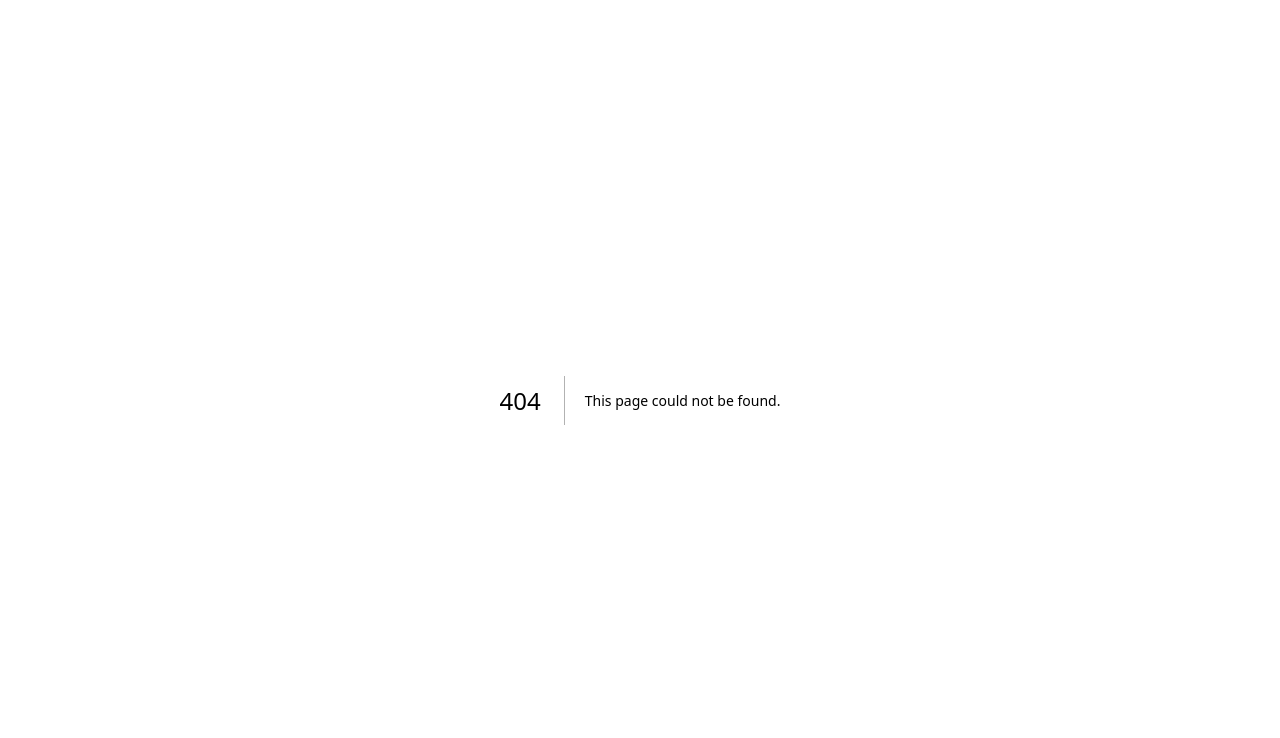
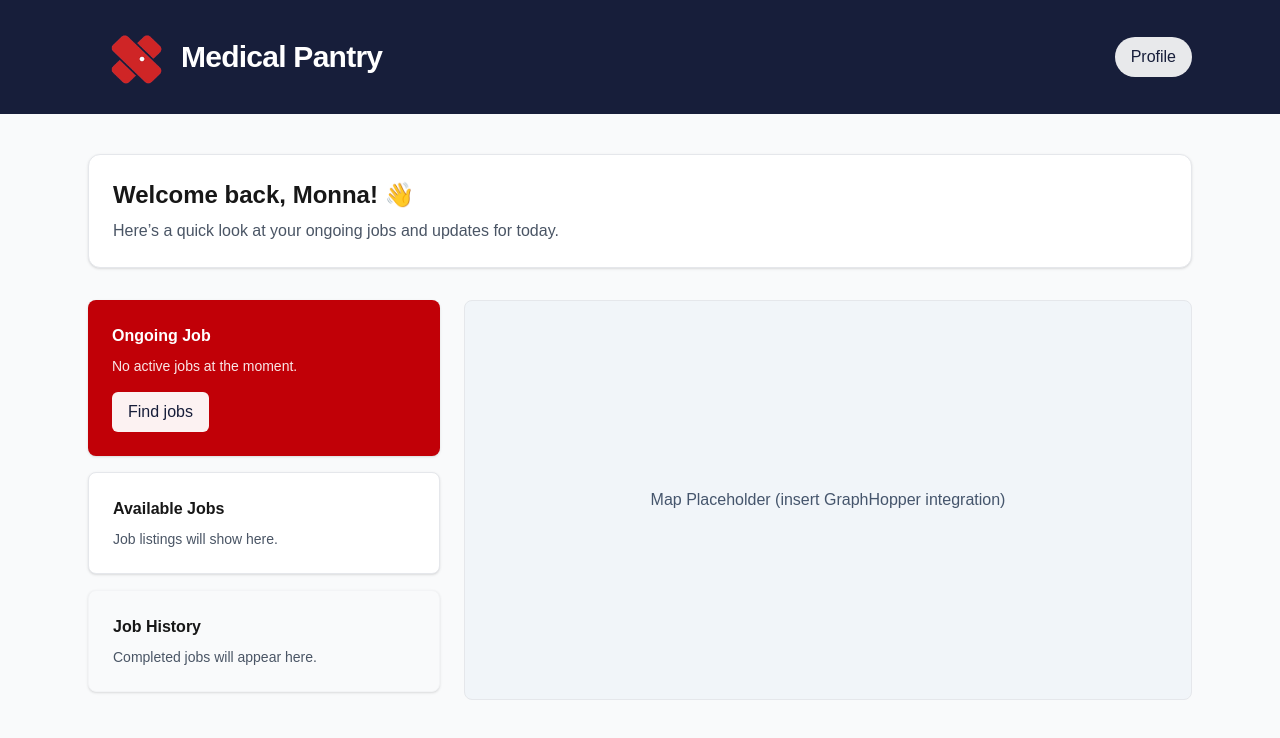
Before and after one commit to shermintea/GoodRun, a Next.js app: page /dashboard in a window 1280 px wide. Before the commit this address had no page. Shown: the top 738 px of the page. Built offline with nearby package versions, Linux system fonts and the light colour scheme.

Commit message:
Added volunteer dashboard layout

```diff
--- /dev/null
+++ b/app/dashboard/page.tsx
@@ -0,0 +1,122 @@
+/*******************************************************
+* Project:   COMP30023 IT Project 2025 – GoodRun Volunteer App
+* File:      dashboard/page.tsx
+* Author:    IT Project – Medical Pantry – Group 17
+* Date:      15-09-2025
+* Version:   1.2
+* Purpose:   Volunteer dashboard with consistent header,
+*            profile button, welcome message, jobs overview,
+*            and map placeholder.
+* Revisions:
+* v1.0 - Initial dashboard layout
+* v1.1 - Added welcome banner and profile button at top right
+* v1.2 - Conditional ongoing job state (active vs none)
+*******************************************************/
+
+
+import Image from "next/image";
+
+export default function DashboardPage() {
+    // TODO: Replace this with real data from backend
+    const activeJob = false; // Flip to true to preview the "update details" state
+
+    return (
+        <main className="min-h-screen bg-gray-50">
+            {/* Top banner (logo + profile button) */}
+            <header className="bg-[#171e3a] text-white">
+                <div className="mx-auto max-w-6xl px-6 py-6 flex items-center justify-between">
+                    {/* Left: Logo + text */}
+                    <a href="/" className="flex items-center gap-2">
+                        <Image
+                            src="/mpLogo.png"
+                            alt="Medical Pantry logo"
+                            width={85}
+                            height={85}
+                            className="rounded-md"
+                        />
+                        <span className="text-3xl font-semibold tracking-tight">
+                            Medical Pantry
+                        </span>
+                    </a>
+
+                    {/* Right: Profile button */}
+                    <a
+                        href="/profile"
+                        className="rounded-full bg-white/90 px-4 py-2 text-[#171e3a] font-medium hover:bg-white transition"
+                    >
+                        Profile
+                    </a>
+                </div>
+            </header>
+
+            {/* Dashboard content */}
+            <section className="max-w-6xl mx-auto px-6 py-10">
+                {/* Welcome banner */}
+                <div className="mb-8 rounded-xl bg-white border border-gray-200 p-6 shadow-sm">
+                    <h1 className="text-2xl font-semibold">Welcome back, Monna! 👋</h1>
+                    <p className="mt-2 text-gray-600">
+                        Here’s a quick look at your ongoing jobs and updates for today.
+                    </p>
+                </div>
+
+                {/* Placeholder panels */}
+                <div className="grid grid-cols-1 md:grid-cols-3 gap-6 items-start">
+                    <div className="space-y-4">
+                        {/* Ongoing Job */}
+                        <div className="rounded-lg bg-red-700 p-6 shadow-sm text-white">
+                            <h2 className="font-semibold">Ongoing Job</h2>
+                            {activeJob ? (
+                                <>
+                                    <p className="mt-2 text-sm text-white/90">
+                                        Click to update details.
+                                    </p>
+                                    <a
+                                        href="/jobs/current"
+                                        className="mt-4 inline-block rounded-md bg-white/95 px-4 py-2 text-[#171e3a] font-medium hover:bg-white"
+                                    >
+                                        Update job
+                                    </a>
+                                </>
+                            ) : (
+                                <>
+                                    <p className="mt-2 text-sm text-white/90">
+                                        No active jobs at the moment.
+                                    </p>
+                                    <a
+                                        href="/jobs"
+                                        className="mt-4 inline-block rounded-md bg-white/95 px-4 py-2 text-[#171e3a] font-medium hover:bg-white"
+                                    >
+                                        Find jobs
+                                    </a>
+                                </>
+                            )}
+                        </div>
+
+                        {/* Available Jobs */}
+                        <div className="rounded-lg bg-white p-6 shadow-sm border border-gray-200">
+                            <h2 className="font-semibold">Available Jobs</h2>
+                            <p className="mt-2 text-sm text-gray-600">
+                                Job listings will show here.
+                            </p>
+                        </div>
+
+                        {/* Job History */}
+                        <div className="rounded-lg bg-gray-50 p-6 shadow-sm border border-gray-100">
+                            <h2 className="font-semibold">Job History</h2>
+                            <p className="mt-2 text-sm text-gray-600">
+                                Completed jobs will appear here.
+                            </p>
+                        </div>
+                    </div>
+
+                    {/* Map placeholder */}
+                    <div className="md:col-span-2">
+                        <div className="h-[400px] w-full rounded-lg border border-gray-200 bg-slate-100 flex items-center justify-center text-slate-600">
+                            Map Placeholder (insert GraphHopper integration)
+                        </div>
+                    </div>
+                </div>
+            </section>
+        </main>
+    );
+}
```
